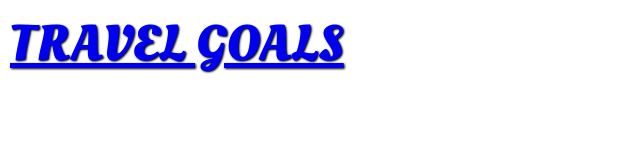
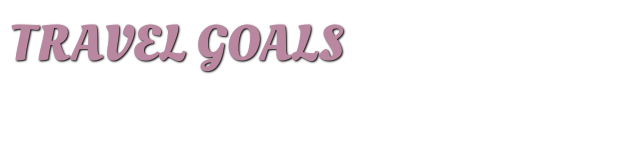
Before and after one commit to juyang2222/travel-page, a plain HTML site: page index.html in a window 1280 px wide. Shown: the whole page, without its empty margins (0-640 px from the left). Drawn offline with Linux system fonts and the light colour scheme.

Commit message:
1/28 12:59

```diff
--- a/index.html
+++ b/index.html
@@ -12,7 +12,7 @@
   </head>
   <body>
     <header>
-      <div id="page-logo"><a href="/index.html">Travel Goals</a></div>
+      <div id="logo"><a href="/index.html">Travel Goals</a></div>
 
       <nav></nav>
     </header>
--- a/shared.css
+++ b/shared.css
@@ -3,12 +3,18 @@ body {
   margin: 0px;
 }
 
-#page-logo {
+#logo {
   padding: 10px;
   font-family: "Oleo Script", sans-serif;
-  color: rgb(149, 96, 179);
+  color: rgb(0, 0, 0);
   font-size: 50px;
   text-decoration: none;
   text-transform: uppercase;
   text-shadow: 1px 1px 2px rgb(0, 0, 0);
 }
+
+a:-webkit-any-link {
+  color: rgb(186, 135, 160);
+  cursor: pointer;
+  text-decoration: none;
+}
```
